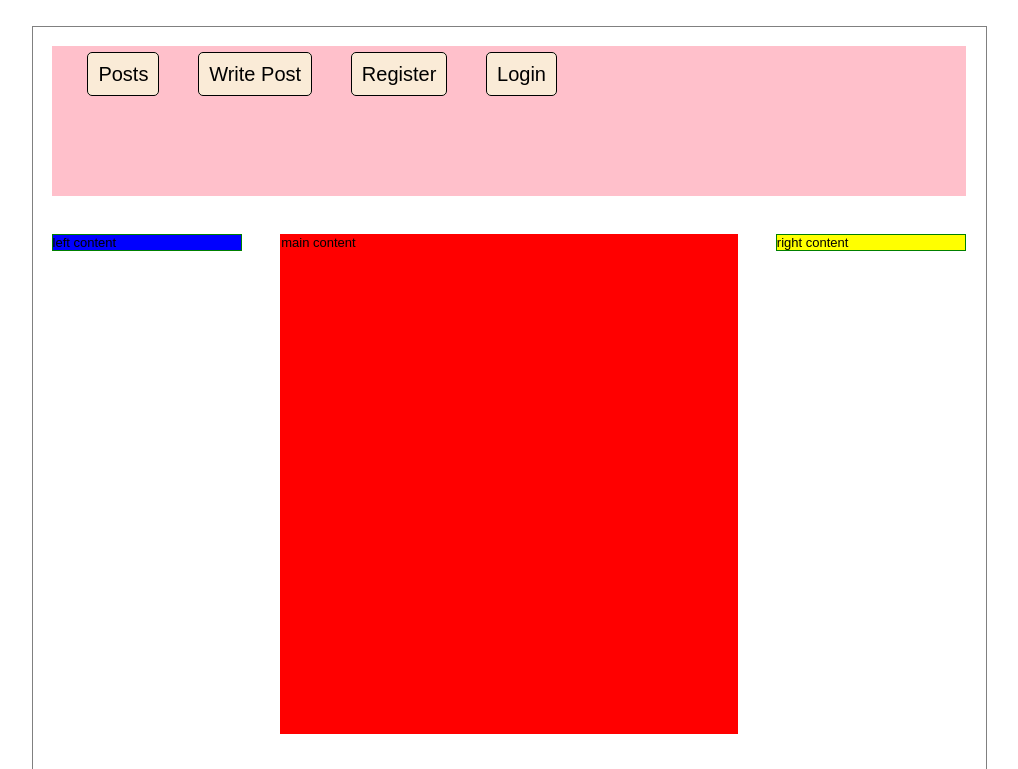
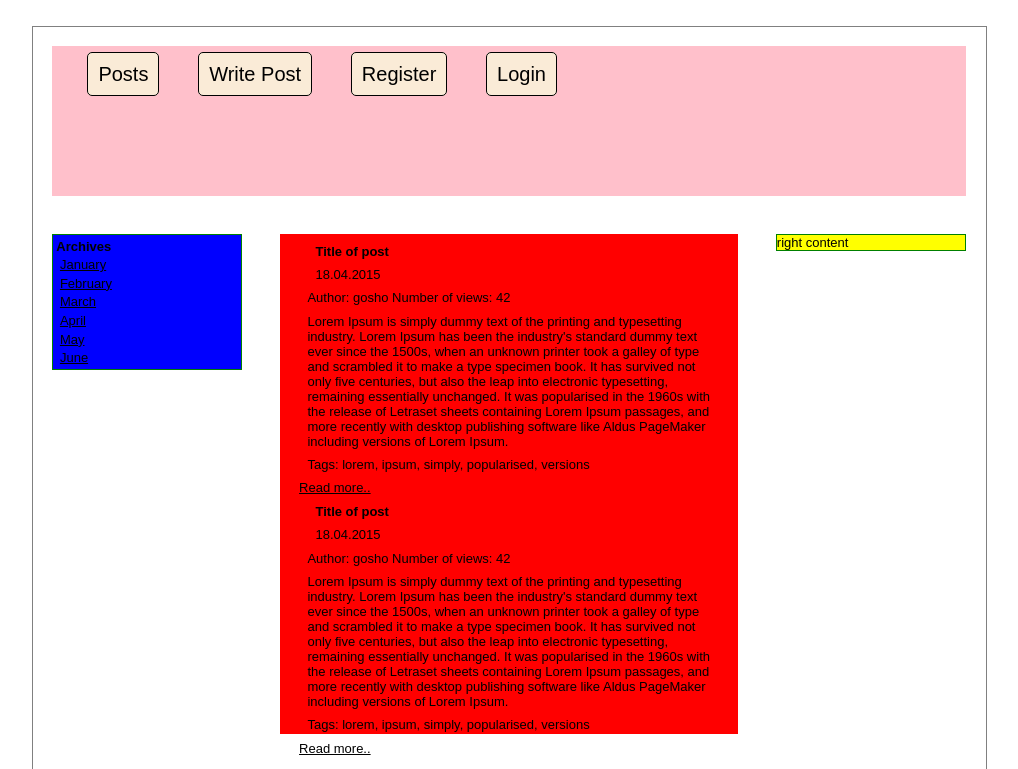
Before and after one commit to mar0der/ApatrosBlog, a plain HTML site: page Apatros/index.html in a window 1280 px wide. Both pictures are taken after a click on the link "Posts". Shown: the top 769 px of the page, without its empty margins (131-1149 px from the left). Drawn offline with Linux system fonts and the light colour scheme; no server answers.

Commit message:
added posts view, left side

```diff
--- a/Apatros/controllers/controller.js
+++ b/Apatros/controllers/controller.js
@@ -9,15 +9,16 @@ define(['model', 'mustache'], function (model, mustache) {
     }
 
     Controller.prototype.loadBooks = function (container) {
-        this._model.books.getAll()
-            .then(function (data) {
-                $.get('./templates/books.html', function (template) {
-                    var output = mustache.render(template, data);
-                    container.html(output);
-                });
-            }, function error(err) {
-                console.log(err);
-            });
+        container.load('./templates/posts.html');
+//        this._model.books.getAll()
+//            .then(function (data) {
+//                $.get('./templates/books.html', function (template) {
+//                    var output = mustache.render(template, data);
+//                    container.html(output);
+//                });
+//            }, function error(err) {
+//                console.log(err);
+//            });
     };
 
     Controller.prototype.loadTags = function (container) {
--- a/Apatros/index.html
+++ b/Apatros/index.html
@@ -15,10 +15,17 @@
                 <li><a href="#/register">Register</a></li>
                 <li><a href="#/login">Login</a></li>
             </ul>
-
         </header>
         <aside id="left">
-            left content
+            <h3>Archives</h3>
+            <ul>
+                <li><a href="#">January</a></li>
+                <li><a href="#">February</a></li>
+                <li><a href="#">March</a></li>
+                <li><a href="#">April</a></li>
+                <li><a href="#">May</a></li>
+                <li><a href="#">June</a></li>
+            </ul>
         </aside>
         <aside id="right">
             right content
--- /dev/null
+++ b/Apatros/templates/posts.html
@@ -0,0 +1,36 @@
+<div id="posts">
+    <div class="post clear">
+        <div class="clear">
+            <h3>Title of post</h3>
+            <div class="date">18.04.2015</div>
+        </div>
+        <div class="clear">
+            <span class="author">Author: gosho</span>
+            <span class="numberOfViews">Number of views: 42</span>
+        </div>
+        <div class="postBody">
+            Lorem Ipsum is simply dummy text of the printing and typesetting industry. Lorem Ipsum has been the industry's standard dummy text ever since the 1500s, when an unknown printer took a galley of type and scrambled it to make a type specimen book. It has survived not only five centuries, but also the leap into electronic typesetting, remaining essentially unchanged. It was popularised in the 1960s with the release of Letraset sheets containing Lorem Ipsum passages, and more recently with desktop publishing software like Aldus PageMaker including versions of Lorem Ipsum.
+        </div>
+        <div class="tags">
+            Tags: lorem, ipsum, simply, popularised, versions
+        </div>
+        <a class="readMore" href="#/viewpost/babla">Read more..</a>
+    </div>
+    <div class="post clear">
+        <div class="clear">
+            <h3>Title of post</h3>
+            <div class="date">18.04.2015</div>
+        </div>
+        <div class="clear">
+            <span class="author">Author: gosho</span>
+            <span class="numberOfViews">Number of views: 42</span>
+        </div>
+        <div class="postBody">
+            Lorem Ipsum is simply dummy text of the printing and typesetting industry. Lorem Ipsum has been the industry's standard dummy text ever since the 1500s, when an unknown printer took a galley of type and scrambled it to make a type specimen book. It has survived not only five centuries, but also the leap into electronic typesetting, remaining essentially unchanged. It was popularised in the 1960s with the release of Letraset sheets containing Lorem Ipsum passages, and more recently with desktop publishing software like Aldus PageMaker including versions of Lorem Ipsum.
+        </div>
+        <div class="tags">
+            Tags: lorem, ipsum, simply, popularised, versions
+        </div>
+        <a class="readMore" href="#/viewpost/babla">Read more..</a>
+    </div>
+</div>
```
